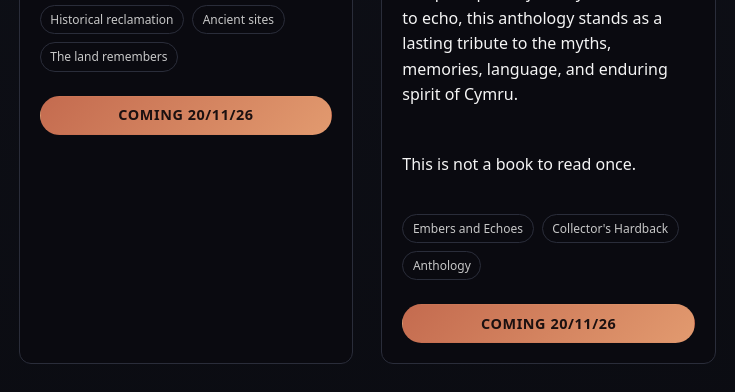
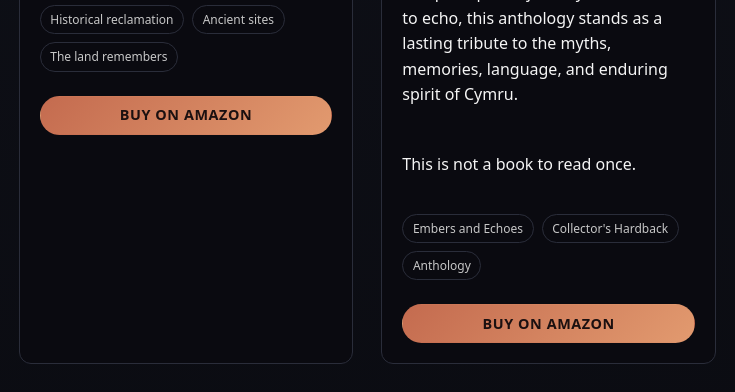
Before and after one commit to LaurenEMatthews/LM-Author-Website, a plain HTML site: page index.html in a window 1280 px wide. Shown: the part 3204-3596 px from the top of the page, 454-1189 px from the left. Drawn offline with Linux system fonts and the light colour scheme.

Commit message:
Update index.html

```diff
--- a/index.html
+++ b/index.html
@@ -225,8 +225,8 @@
                 <span class="pill">The land remembers</span>
             </div>
 
-			<a href="AMAZON LINK" class="btn btn-primary" style="margin-top: 0.75rem;">
-                Coming 20/11/26
+			<a href="https://amzn.eu/d/0cnRasZi" class="btn btn-primary" style="margin-top: 0.75rem;">
+                Buy on Amazon
             </a>
 
 		</article>
@@ -283,8 +283,8 @@
                 <span class="pill">Anthology</span>
             </div>
 
-			<a href="AMAZON LINK" class="btn btn-primary" style="margin-top: 0.75rem;">
-                Coming 20/11/26
+			<a href="https://amzn.eu/d/0cpyVCv8" class="btn btn-primary" style="margin-top: 0.75rem;">
+                Buy on Amazon
             </a>
 
 		</article>
```
